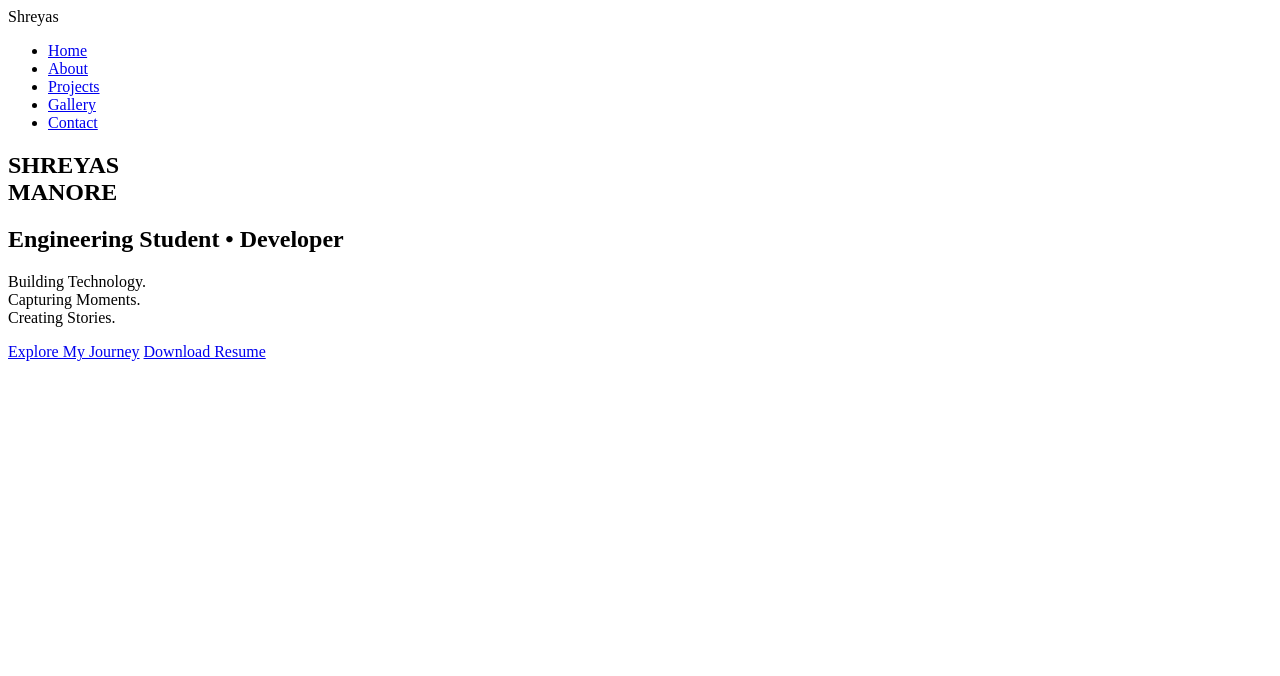
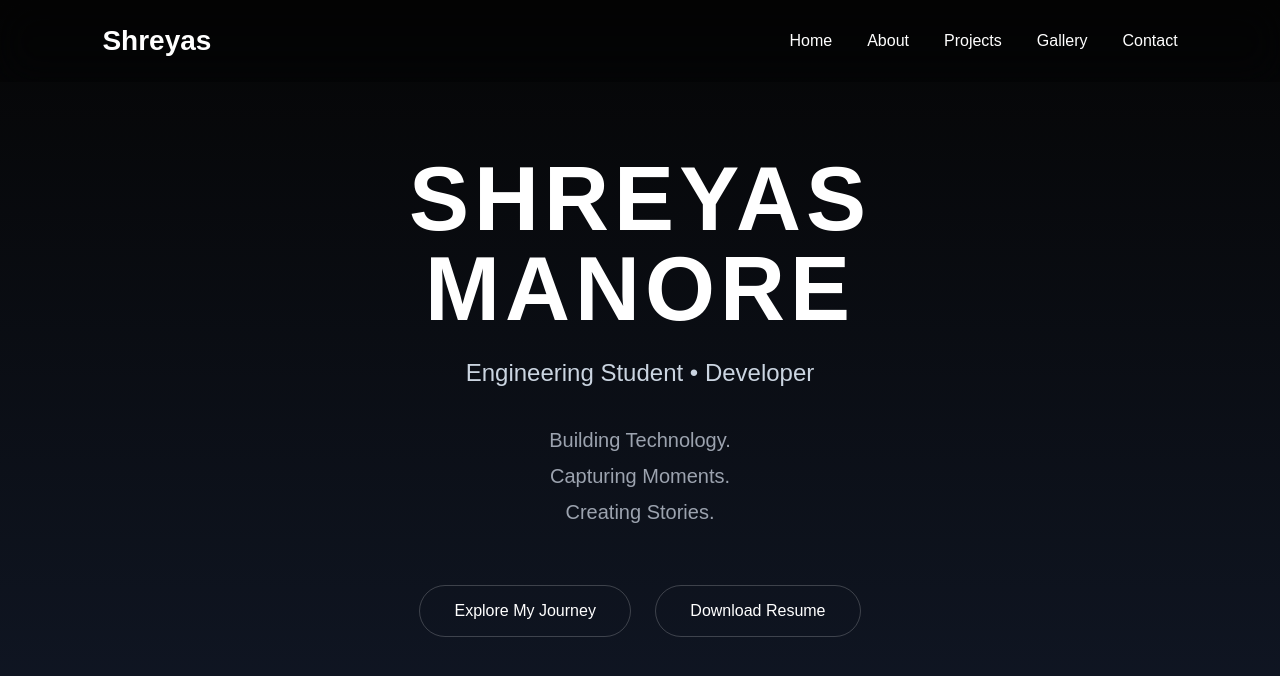
Before and after one commit to ShreyasManore/ShreyasManore.github.io, a plain HTML site: page index.html in a window 1280 px wide. Drawn offline with Linux system fonts and the light colour scheme.

Commit message:
Add main styles for layout and navigation

```diff
--- a/css/style.css
+++ b/css/style.css
@@ -1 +1,155 @@
 /* Main Stylesheet */
+*{
+    margin:0;
+    padding:0;
+    box-sizing:border-box;
+}
+
+html{
+    scroll-behavior:smooth;
+}
+
+body{
+    font-family:Arial, Helvetica, sans-serif;
+    background:#090909;
+    color:white;
+}
+
+nav{
+
+    position:fixed;
+
+    width:100%;
+
+    padding:25px 8%;
+
+    display:flex;
+
+    justify-content:space-between;
+
+    align-items:center;
+
+    z-index:100;
+
+    background:rgba(0,0,0,.25);
+
+    backdrop-filter:blur(20px);
+}
+
+.logo{
+
+    font-size:28px;
+
+    font-weight:bold;
+
+}
+
+nav ul{
+
+    display:flex;
+
+    list-style:none;
+
+    gap:35px;
+
+}
+
+nav a{
+
+    text-decoration:none;
+
+    color:white;
+
+    transition:.3s;
+
+}
+
+nav a:hover{
+
+    opacity:.6;
+
+}
+
+.hero{
+
+    height:100vh;
+
+    display:flex;
+
+    justify-content:center;
+
+    align-items:center;
+
+    text-align:center;
+
+    padding:40px;
+
+    background:linear-gradient(to bottom,#050505,#111827);
+
+}
+
+.hero h1{
+
+    font-size:90px;
+
+    letter-spacing:5px;
+
+    line-height:1;
+
+}
+
+.hero h2{
+
+    margin-top:25px;
+
+    color:#cbd5e1;
+
+    font-weight:normal;
+
+}
+
+.hero p{
+
+    margin-top:35px;
+
+    line-height:1.8;
+
+    color:#9ca3af;
+
+    font-size:20px;
+
+}
+
+.buttons{
+
+    margin-top:45px;
+
+}
+
+.buttons a{
+
+    display:inline-block;
+
+    margin:10px;
+
+    padding:16px 34px;
+
+    border-radius:50px;
+
+    text-decoration:none;
+
+    color:white;
+
+    border:1px solid rgba(255,255,255,.2);
+
+    transition:.4s;
+
+}
+
+.buttons a:hover{
+
+    background:white;
+
+    color:black;
+
+}
```
